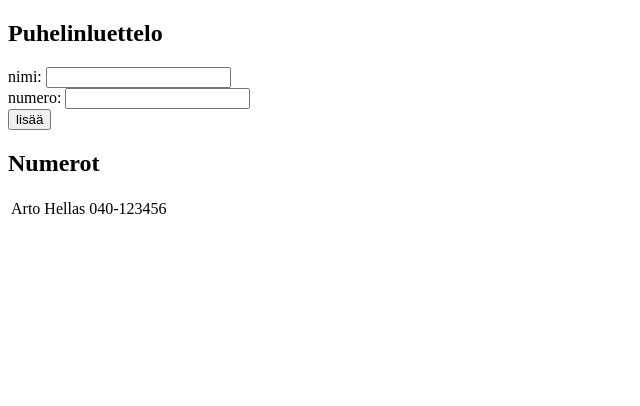
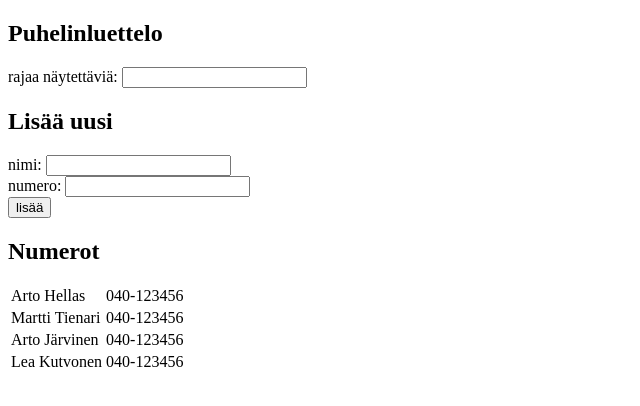
Before and after one commit to pasunmaa/full-stack-open-2018, a React (Create React App) app in the folder osa2/t6-19/: page / in a window 1280 px wide. Shown: the top 406 px of the page, without its empty margins (0-640 px from the left). Built offline with nearby package versions, Linux system fonts and the light colour scheme.

Commit message:
Tehtävä 2.9 valmis

```diff
--- a/osa2/t6-19/src/App.js
+++ b/osa2/t6-19/src/App.js
@@ -5,12 +5,14 @@ class App extends React.Component {
     super(props)
     this.state = {
       persons: [
-        { name: 'Arto Hellas',
-          phonenumber: '040-123456',
-          id: 1 }
+        { id: 1, name: 'Arto Hellas', phonenumber: '040-123456' },
+        { id: 2, name: 'Martti Tienari', phonenumber: '040-123456' },
+        { id: 3, name: 'Arto Järvinen', phonenumber: '040-123456' },
+        { id: 4, name: 'Lea Kutvonen', phonenumber: '040-123456' }
       ],
       newName: '',
-      newNumber: ''
+      newNumber: '',
+      filter: ''
     }
   }
 
@@ -38,6 +40,11 @@ class App extends React.Component {
     }
   }
 
+  handleFilterChange = (event) => {
+    //console.log(event.target.value)
+    this.setState({ filter: event.target.value })
+  }
+
   handlePersonChange = (event) => {
     //console.log(event.target.value)
     this.setState({ newName: event.target.value })
@@ -49,12 +56,24 @@ class App extends React.Component {
   }
 
   render() {
+    const personsToShow =
+      this.state.filter === '' ?
+        this.state.persons :
+        this.state.persons.filter(
+          person => person.name.includes(this.state.filter))
+
     return (
       <div>
         <div>
-          {/* debug: {this.state.newName}, {this.state.newNumber} */}
+          {/* debug: filter = {this.state.filter} */}
         </div>
         <h2>Puhelinluettelo</h2>
+        <div>
+            rajaa näytettäviä: <input
+              value={this.state.filter}
+              onChange={this.handleFilterChange} />
+        </div>
+        <h2>Lisää uusi</h2>
         <form onSubmit={this.lisaaNimi}>
           <div>
             nimi: <input
@@ -72,7 +91,7 @@ class App extends React.Component {
         </form>
         <h2>Numerot</h2>
         <table>
-          <tbody>{this.state.persons.map(
+          <tbody>{personsToShow.map(
             person => <tr key={person.id}>
               <td>{person.name}</td>
               <td>{person.phonenumber}</td>
```
